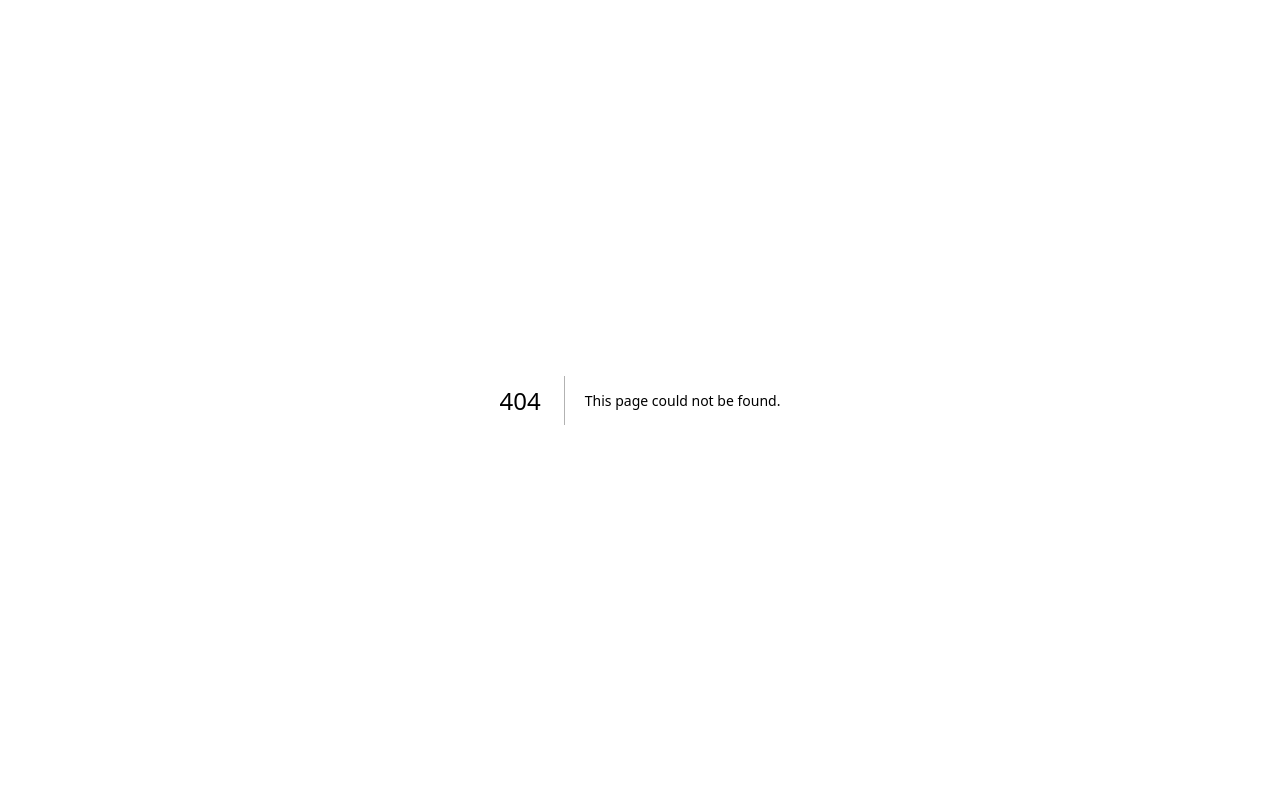
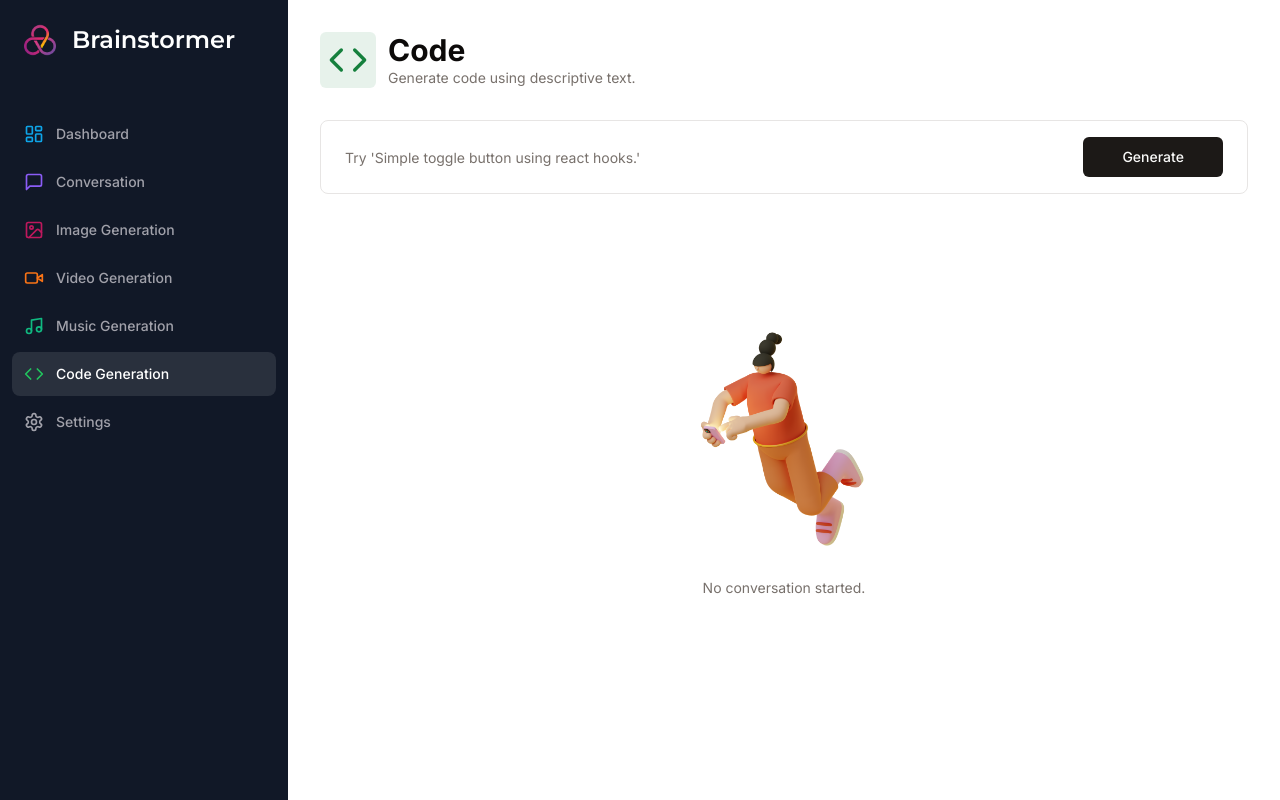
Before and after one commit to SashaMihalache/ai-everything-sass, a Next.js app: page /code in a window 1280 px wide. Before the commit this address had no page. Built offline with nearby package versions, Linux system fonts and the light colour scheme.

Commit message:
feat(code): implement code generation with openai

```diff
--- /dev/null
+++ b/app/(dashboard)/(routes)/code/contants.ts
@@ -0,0 +1,5 @@
+import * as z from 'zod';
+
+export const formSchema = z.object({
+  prompt: z.string().min(1, { message: 'Prompt is required' }),
+});
--- /dev/null
+++ b/app/(dashboard)/(routes)/code/page.tsx
@@ -0,0 +1,145 @@
+'use client';
+
+import axios from 'axios';
+import * as z from 'zod';
+import { zodResolver } from '@hookform/resolvers/zod';
+import { Code, MessageSquare } from 'lucide-react';
+import { useForm } from 'react-hook-form';
+import ReactMarkdown from 'react-markdown';
+
+import { Heading } from '@/components/common/Heading';
+import { formSchema } from './contants';
+import { Form, FormControl, FormField, FormItem } from '@/components/ui/form';
+import { Input } from '@/components/ui/input';
+import { Button } from '@/components/ui/button';
+import { useRouter } from 'next/navigation';
+import { useState } from 'react';
+import type { ChatCompletionRequestMessage } from 'openai';
+import { Empty } from '@/components/common/Empty';
+import { Loader } from '@/components/common/Loader';
+import { cn } from '@/lib/utils';
+import { UserAvatar } from '@/components/common/UserAvatar';
+import { BotAvatar } from '@/components/common/BotAvatar';
+
+export default function CodePage() {
+  const router = useRouter();
+  const [messages, setMessages] = useState<ChatCompletionRequestMessage[]>([]);
+  const form = useForm<z.infer<typeof formSchema>>({
+    defaultValues: {
+      prompt: '',
+    },
+    resolver: zodResolver(formSchema),
+  });
+
+  const isLoading = form.formState.isSubmitting;
+
+  const onSubmit = async (values: z.infer<typeof formSchema>) => {
+    try {
+      const userMessage: ChatCompletionRequestMessage = {
+        role: 'user',
+        content: values.prompt,
+      };
+
+      const newMessages = [...messages, userMessage];
+
+      const response = await axios.post('/api/code/', {
+        messages: newMessages,
+      });
+
+      setMessages((current) => [...current, userMessage, response.data]);
+
+      form.reset();
+    } catch (err: any) {
+      // TODO: open pro modal
+      console.log(err);
+    } finally {
+      router.refresh();
+    }
+  };
+
+  return (
+    <div>
+      <Heading
+        title="Code"
+        description="Generate code using descriptive text."
+        icon={Code}
+        iconColor="text-green-700"
+        bgColor="bg-green-700/10"
+      />
+      <div className="px-4 lg:px-8">
+        <div>
+          <Form {...form}>
+            <form
+              onSubmit={form.handleSubmit(onSubmit)}
+              className="rounded-lg border w-full p-4 px-3 md:px-6 focus-within:shadow-sm grid grid-cols-12 gap-2"
+            >
+              <FormField
+                name="prompt"
+                render={({ field }) => (
+                  <FormItem className="col-span-12 lg:col-span-10">
+                    <FormControl className="m-0 p-0">
+                      <Input
+                        type="text"
+                        className="border-0 outline-none focus-visible:ring-0 focus-visible:ring-transparent"
+                        disabled={isLoading}
+                        placeholder="Try 'Simple toggle button using react hooks.'"
+                        {...field}
+                      />
+                    </FormControl>
+                  </FormItem>
+                )}
+              />
+              <Button
+                className="col-span-12 lg:col-span-2 w-full"
+                disabled={isLoading}
+              >
+                Generate
+              </Button>
+            </form>
+          </Form>
+        </div>
+        <div className="space-y-4 mt-4">
+          {isLoading && (
+            <div className="p-8 rounded-lg w-full flex items-center justify-center bg-muted">
+              <Loader />
+            </div>
+          )}
+          {!messages.length && !isLoading && (
+            <Empty label="No conversation started." />
+          )}
+          <div className="flex flex-col-reverse gap-y-4">
+            {messages.map((m) => (
+              <div
+                key={m.content}
+                className={cn(
+                  'p-8 w-full flex items-start gap-x-8 rounded-lg',
+                  m.role === 'user'
+                    ? 'bg-white border border-black/10'
+                    : 'bg-muted'
+                )}
+              >
+                {m.role === 'user' ? <UserAvatar /> : <BotAvatar />}
+                {/* <p className="text-sm">{m.content}</p> */}
+                <ReactMarkdown
+                  components={{
+                    pre: ({ node, ...props }) => (
+                      <div className="overflow-auto w-full my-2 bg-black/10 p-2 rounded-lg">
+                        <pre {...props} />
+                      </div>
+                    ),
+                    code: ({ node, ...props }) => (
+                      <code className="bg-black/10 rounded-lg p-1" {...props} />
+                    ),
+                  }}
+                  className="text-sm overflow-hidden leading-7"
+                >
+                  {m.content || ''}
+                </ReactMarkdown>
+              </div>
+            ))}
+          </div>
+        </div>
+      </div>
+    </div>
+  );
+}
--- /dev/null
+++ b/app/api/code/route.ts
@@ -0,0 +1,45 @@
+import { auth } from '@clerk/nextjs';
+import { ChatCompletionRequestMessage, Configuration, OpenAIApi } from 'openai';
+import { NextResponse } from 'next/server';
+
+const config = new Configuration({
+  apiKey: process.env.OPENAI_API_KEY,
+});
+
+const openai = new OpenAIApi(config);
+
+const instructionMessage: ChatCompletionRequestMessage = {
+  role: 'system',
+  content:
+    'You are a code generator. You must answer only in markdown code snippets. Use code comments for explanations.',
+};
+
+export async function POST(req: Request) {
+  try {
+    const { userId } = auth();
+    const body = await req.json();
+    const { messages } = body;
+
+    if (!userId) {
+      return new NextResponse('Unauthorized', { status: 401 });
+    }
+
+    if (!config.apiKey) {
+      return new NextResponse('OpenAI API Key not configured', { status: 500 });
+    }
+
+    if (!messages) {
+      return new NextResponse('Messages are required', { status: 400 });
+    }
+
+    const response = await openai.createChatCompletion({
+      model: 'gpt-3.5-turbo',
+      messages: [instructionMessage, ...messages],
+    });
+
+    return NextResponse.json(response.data.choices[0].message);
+  } catch (err) {
+    console.log('[CODE_ERROR', err);
+    return new NextResponse('Internal error', { status: 500 });
+  }
+}
--- a/package.json
+++ b/package.json
@@ -31,6 +31,7 @@
     "react": "18.2.0",
     "react-dom": "18.2.0",
     "react-hook-form": "^7.45.4",
+    "react-markdown": "^8.0.7",
     "tailwind-merge": "^1.14.0",
     "tailwindcss": "3.3.3",
     "tailwindcss-animate": "^1.0.6",
```
Also changed, not shown: 1 other file (tests, documents, lock files or other folders).
